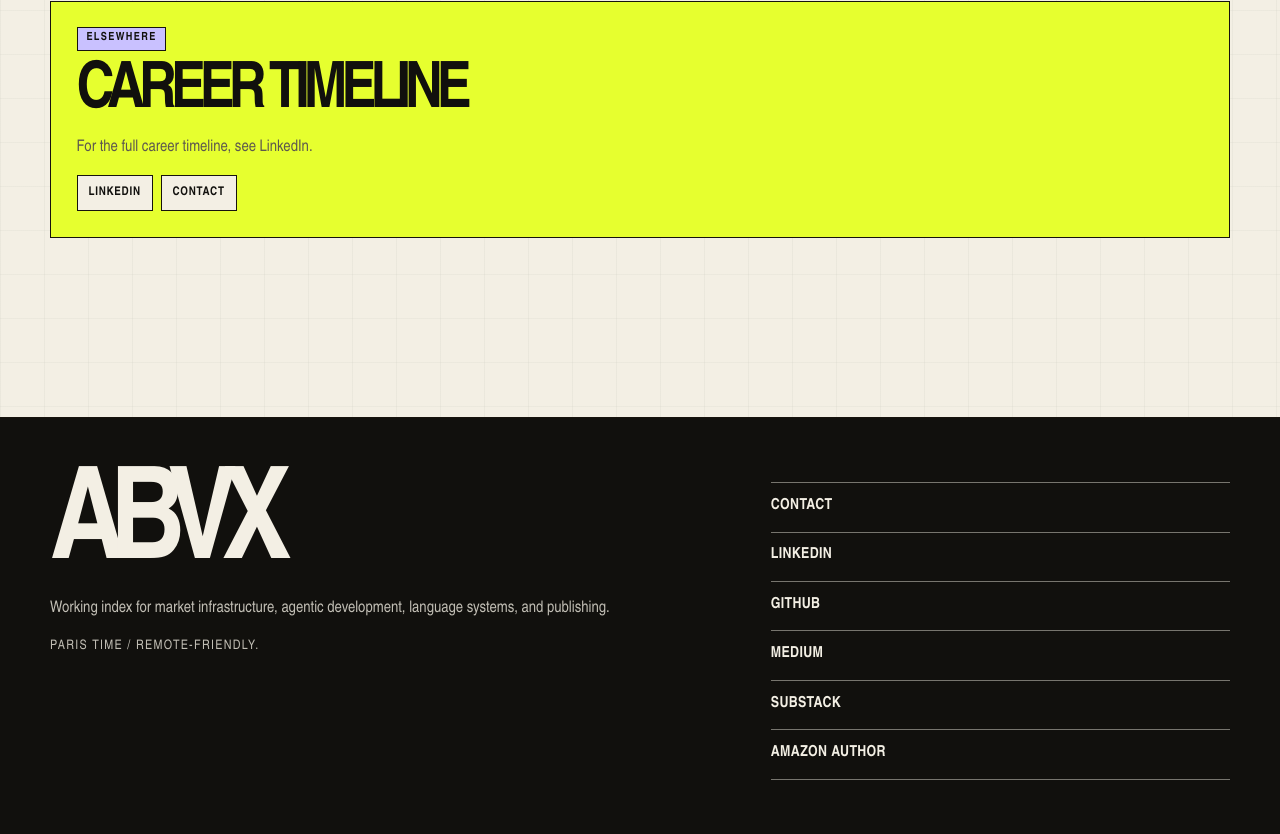
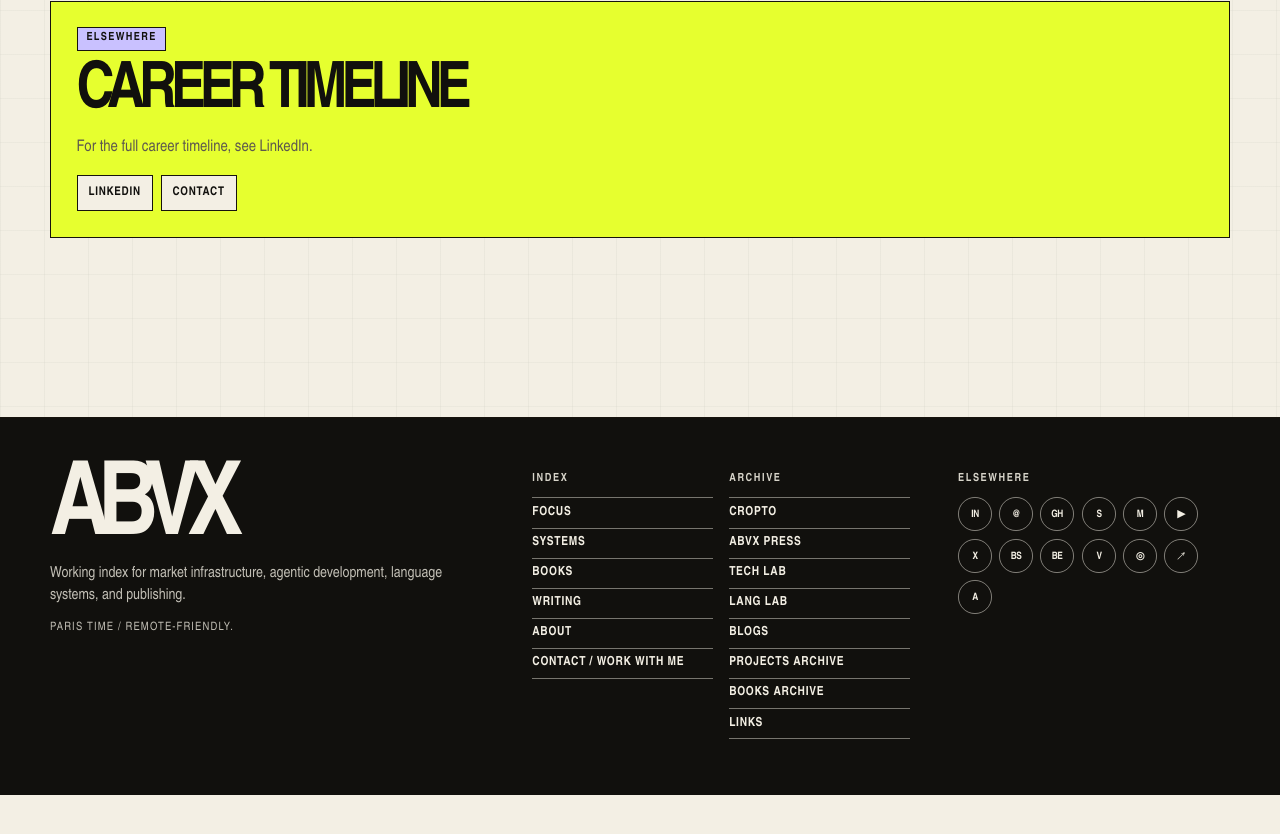
Before and after one commit to markoblogo/ABVXsite, a Next.js app: page /about in a window 1280 px wide. Shown: the part 869-1703 px from the top of the page. After the commit the page ends 1664 px from the top, so only its background shows below. Built offline with nearby package versions, Linux system fonts and the light colour scheme.

Commit message:
refactor: make footer a compact site index

```diff
--- a/src/app/globals.css
+++ b/src/app/globals.css
@@ -852,46 +852,69 @@ a {
 
 .site-footer__inner {
   display: grid;
-  grid-template-columns: minmax(0, 1.2fr) minmax(240px, 0.8fr);
-  gap: 2rem;
-  padding-block: clamp(2rem, 5vw, 4rem);
+  grid-template-columns: minmax(260px, 1.15fr) minmax(320px, 1fr) minmax(220px, 0.72fr);
+  gap: clamp(1.4rem, 4vw, 3rem);
+  padding-block: clamp(2rem, 4.5vw, 3.5rem);
 }
 
 .site-footer__title {
-  font-size: clamp(3rem, 12vw, 8rem);
+  font-size: clamp(3rem, 8vw, 6.4rem);
   font-weight: 950;
   letter-spacing: -0.12em;
-  line-height: 0.78;
+  line-height: 0.74;
   text-transform: uppercase;
 }
 
 .site-footer p {
-  max-width: 42rem;
-  margin-top: 1rem;
+  max-width: 30rem;
+  margin-top: 0.85rem;
   color: color-mix(in srgb, var(--paper) 78%, transparent);
-  font-size: 1rem;
+  font-size: 0.95rem;
   line-height: 1.45;
 }
 
 .site-footer__note {
-  font-size: 0.82rem !important;
+  font-size: 0.72rem !important;
   letter-spacing: 0.1em;
   text-transform: uppercase;
 }
 
+.site-footer__nav {
+  display: grid;
+  grid-template-columns: repeat(2, minmax(0, 1fr));
+  gap: 1rem;
+}
+
+.site-footer__link-group,
+.site-footer__elsewhere {
+  display: grid;
+  align-content: start;
+  gap: 0.75rem;
+}
+
+.site-footer__link-group h2,
+.site-footer__elsewhere h2 {
+  color: color-mix(in srgb, var(--paper) 88%, transparent);
+  font-size: 0.7rem;
+  font-weight: 950;
+  letter-spacing: 0.14em;
+  line-height: 1;
+  text-transform: uppercase;
+}
+
 .site-footer__links {
   display: grid;
-  align-content: start;
   border-top: 1px solid color-mix(in srgb, var(--paper) 45%, transparent);
 }
 
 .site-footer__links a {
   border-bottom: 1px solid color-mix(in srgb, var(--paper) 45%, transparent);
-  padding-block: 0.8rem;
+  padding-block: 0.48rem;
   color: var(--paper);
-  font-size: 0.95rem;
+  font-size: 0.78rem;
   font-weight: 850;
-  letter-spacing: 0.02em;
+  letter-spacing: 0.055em;
+  line-height: 1.1;
   text-decoration: none;
   text-transform: uppercase;
 }
@@ -900,6 +923,54 @@ a {
 .site-footer__links a:focus-visible {
   color: var(--accent);
   outline: none;
+}
+
+.site-footer__social-grid {
+  display: grid;
+  grid-template-columns: repeat(auto-fit, minmax(34px, 34px));
+  gap: 0.45rem;
+}
+
+.site-footer__social-link {
+  display: inline-flex;
+  width: 34px;
+  height: 34px;
+  color: var(--paper);
+  text-decoration: none;
+}
+
+.site-footer__social-icon {
+  width: 34px;
+  height: 34px;
+  overflow: visible;
+}
+
+.site-footer__social-icon rect {
+  fill: transparent;
+  stroke: color-mix(in srgb, var(--paper) 58%, transparent);
+  stroke-width: 1;
+  transition: fill 160ms var(--ease-out), stroke 160ms var(--ease-out), transform 160ms var(--ease-out);
+}
+
+.site-footer__social-icon text {
+  fill: currentColor;
+  font-size: 12px;
+  font-weight: 950;
+  letter-spacing: -0.05em;
+  text-transform: uppercase;
+}
+
+.site-footer__social-link:hover,
+.site-footer__social-link:focus-visible {
+  color: var(--ink);
+  outline: none;
+}
+
+.site-footer__social-link:hover rect,
+.site-footer__social-link:focus-visible rect {
+  fill: var(--accent);
+  stroke: var(--accent);
+  transform: translate(-1px, -1px);
 }
 
 .eyebrow {
@@ -1591,7 +1662,8 @@ a {
 .latest-card:focus-visible,
 .panel-link:focus-visible,
 .link-strip a:focus-visible,
-.site-footer__links a:focus-visible {
+.site-footer__links a:focus-visible,
+.site-footer__social-link:focus-visible {
   outline: 2px solid var(--ink);
   outline-offset: 3px;
   box-shadow: 0 0 0 5px var(--accent);
@@ -2236,6 +2308,16 @@ a {
   }
 }
 
+@media (max-width: 900px) {
+  .site-footer__inner {
+    grid-template-columns: minmax(0, 1fr) minmax(260px, 0.9fr);
+  }
+
+  .site-footer__elsewhere {
+    grid-column: 1 / -1;
+  }
+}
+
 @media (max-width: 760px) {
   .site-header__inner {
     grid-template-columns: 1fr;
@@ -2316,6 +2398,10 @@ a {
   }
 
   .site-footer__inner {
+    grid-template-columns: 1fr;
+  }
+
+  .site-footer__nav {
     grid-template-columns: 1fr;
   }
 
--- a/src/app/links/page.tsx
+++ b/src/app/links/page.tsx
@@ -1,19 +1,5 @@
 import Link from 'next/link';
-
-const profiles = [
-  { label: 'LinkedIn', href: 'https://www.linkedin.com/in/abvcreative/' },
-  { label: 'GitHub', href: 'https://github.com/markoblogo' },
-  { label: 'Substack', href: 'https://abvx.substack.com/' },
-  { label: 'Medium', href: 'https://abvcreative.medium.com/' },
-  { label: 'YouTube', href: 'https://www.youtube.com/@ABV_Creative' },
-  { label: 'X', href: 'https://x.com/abv_creative' },
-  { label: 'Behance', href: 'https://www.behance.net/ABV_Creative' },
-  { label: 'Bluesky', href: 'https://bsky.app/profile/abvx.xyz' },
-  { label: 'Instagram', href: 'https://www.instagram.com/abvcreative/' },
-  { label: 'Telegram', href: 'https://t.me/ABVcreative' },
-  { label: 'Vivino', href: 'https://www.vivino.com/users/anthony.bile' },
-  { label: 'Email', href: 'mailto:a.biletskiy@gmail.com' },
-];
+import { socialLinks } from '@/content/navigation';
 
 export const metadata = {
   title: 'About',
@@ -39,7 +25,7 @@ export default function LinksPage() {
       <section className="rounded-xl border border-black/10 bg-black/5 p-6 text-sm text-zinc-700 dark:border-white/10 dark:bg-white/5 dark:text-zinc-300">
         <h2 className="text-lg font-semibold text-zinc-900 dark:text-zinc-100">Elsewhere</h2>
         <ul className="mt-3 list-disc space-y-1 pl-4">
-          {profiles.map((p) => (
+          {socialLinks.map((p) => (
             <li key={p.label}>
               <a className="underline" href={p.href} target={p.href.startsWith('http') ? '_blank' : undefined} rel={p.href.startsWith('http') ? 'noreferrer' : undefined}>
                 {p.label}
--- a/src/components/SiteFooter.tsx
+++ b/src/components/SiteFooter.tsx
@@ -1,39 +1,91 @@
-const footerLinks = [
-  { label: 'Contact', href: 'mailto:a.biletskiy@gmail.com' },
-  { label: 'LinkedIn', href: 'https://www.linkedin.com/in/abvcreative/' },
-  { label: 'GitHub', href: 'https://github.com/markoblogo' },
-  { label: 'Medium', href: 'https://abvcreative.medium.com/' },
-  { label: 'Substack', href: 'https://abvx.substack.com/' },
-  {
-    label: 'Amazon Author',
-    href: 'https://www.amazon.com/stores/author/B0FTGN5QNK',
-  },
-];
+import Link from 'next/link';
+import {
+  footerArchiveLinks,
+  footerPrimaryLinks,
+  socialLinks,
+  type FooterLink,
+  type SocialLink,
+} from '@/content/navigation';
+
+function FooterNavLink({ item }: { item: FooterLink }) {
+  if (item.external) {
+    return (
+      <a href={item.href} target="_blank" rel="noreferrer">
+        {item.label}
+      </a>
+    );
+  }
+
+  return <Link href={item.href}>{item.label}</Link>;
+}
+
+function SocialIcon({ item }: { item: SocialLink }) {
+  const isExternal = item.external && item.href.startsWith('http');
+
+  return (
+    <a
+      className="site-footer__social-link"
+      href={item.href}
+      aria-label={item.label}
+      title={item.label}
+      target={isExternal ? '_blank' : undefined}
+      rel={isExternal ? 'noreferrer' : undefined}
+    >
+      <svg
+        aria-hidden="true"
+        className="site-footer__social-icon"
+        viewBox="0 0 40 40"
+        role="img"
+      >
+        <rect x="0.5" y="0.5" width="39" height="39" rx="20" />
+        <text x="20" y="24" textAnchor="middle">
+          {item.icon}
+        </text>
+      </svg>
+    </a>
+  );
+}
 
 export default function SiteFooter() {
   return (
     <footer className="site-footer">
       <div className="site-footer__inner">
-        <div>
+        <section className="site-footer__brand" aria-label="ABVX">
           <div className="site-footer__title">ABVX</div>
           <p>
             Working index for market infrastructure, agentic development, language systems,
             and publishing.
           </p>
           <p className="site-footer__note">Paris time / remote-friendly.</p>
-        </div>
-        <nav className="site-footer__links" aria-label="Footer links">
-          {footerLinks.map((item) => (
-            <a
-              key={item.label}
-              href={item.href}
-              target={item.href.startsWith('http') ? '_blank' : undefined}
-              rel={item.href.startsWith('http') ? 'noreferrer' : undefined}
-            >
-              {item.label}
-            </a>
-          ))}
+        </section>
+
+        <nav className="site-footer__nav" aria-label="Footer navigation">
+          <div className="site-footer__link-group">
+            <h2>Index</h2>
+            <div className="site-footer__links">
+              {footerPrimaryLinks.map((item) => (
+                <FooterNavLink key={`${item.label}-${item.href}`} item={item} />
+              ))}
+            </div>
+          </div>
+          <div className="site-footer__link-group">
+            <h2>Archive</h2>
+            <div className="site-footer__links">
+              {footerArchiveLinks.map((item) => (
+                <FooterNavLink key={`${item.label}-${item.href}`} item={item} />
+              ))}
+            </div>
+          </div>
         </nav>
+
+        <section className="site-footer__elsewhere" aria-labelledby="footer-elsewhere-title">
+          <h2 id="footer-elsewhere-title">Elsewhere</h2>
+          <div className="site-footer__social-grid">
+            {socialLinks.map((item) => (
+              <SocialIcon key={`${item.label}-${item.href}`} item={item} />
+            ))}
+          </div>
+        </section>
       </div>
     </footer>
   );
--- /dev/null
+++ b/src/content/navigation.ts
@@ -0,0 +1,48 @@
+export type FooterLink = {
+  label: string;
+  href: string;
+  external?: boolean;
+};
+
+export type SocialLink = {
+  label: string;
+  href: string;
+  icon: string;
+  external?: boolean;
+};
+
+export const footerPrimaryLinks: FooterLink[] = [
+  { label: 'Focus', href: '/focus' },
+  { label: 'Systems', href: '/systems' },
+  { label: 'Books', href: '/books' },
+  { label: 'Writing', href: '/writing' },
+  { label: 'About', href: '/about' },
+  { label: 'Contact / Work with me', href: '/about' },
+];
+
+export const footerArchiveLinks: FooterLink[] = [
+  { label: 'Cropto', href: '/focus' },
+  { label: 'ABVX Press', href: '/books' },
+  { label: 'Tech Lab', href: '/systems' },
+  { label: 'Lang Lab', href: '/systems' },
+  { label: 'Blogs', href: '/writing' },
+  { label: 'Projects archive', href: '/systems' },
+  { label: 'Books archive', href: '/books' },
+  { label: 'Links', href: '/about' },
+];
+
+export const socialLinks: SocialLink[] = [
+  { label: 'LinkedIn', href: 'https://www.linkedin.com/in/abvcreative/', icon: 'in', external: true },
+  { label: 'Email', href: 'mailto:a.biletskiy@gmail.com', icon: '@' },
+  { label: 'GitHub', href: 'https://github.com/markoblogo', icon: 'gh', external: true },
+  { label: 'Substack', href: 'https://abvx.substack.com/', icon: 'S', external: true },
+  { label: 'Medium', href: 'https://abvcreative.medium.com/', icon: 'M', external: true },
+  { label: 'YouTube', href: 'https://www.youtube.com/@ABV_Creative', icon: '▶', external: true },
+  { label: 'X', href: 'https://x.com/abv_creative', icon: 'X', external: true },
+  { label: 'Bluesky', href: 'https://bsky.app/profile/abvx.xyz', icon: 'BS', external: true },
+  { label: 'Behance', href: 'https://www.behance.net/ABV_Creative', icon: 'Be', external: true },
+  { label: 'Vivino', href: 'https://www.vivino.com/users/anthony.bile', icon: 'V', external: true },
+  { label: 'Instagram', href: 'https://www.instagram.com/abvcreative/', icon: '◎', external: true },
+  { label: 'Telegram', href: 'https://t.me/ABVcreative', icon: '↗', external: true },
+  { label: 'Amazon Author', href: 'https://www.amazon.com/stores/author/B0FTGN5QNK', icon: 'A', external: true },
+];
```
